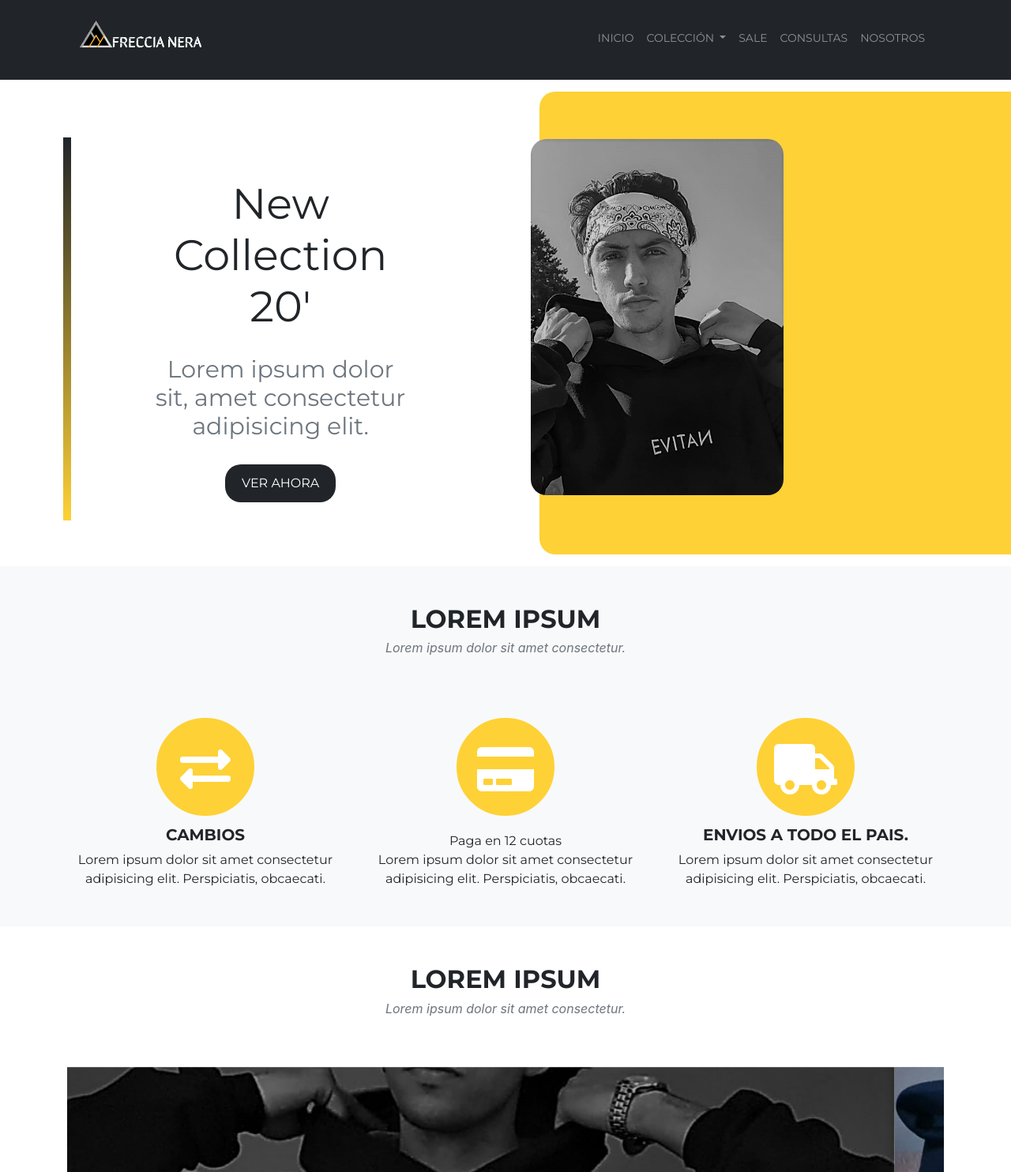
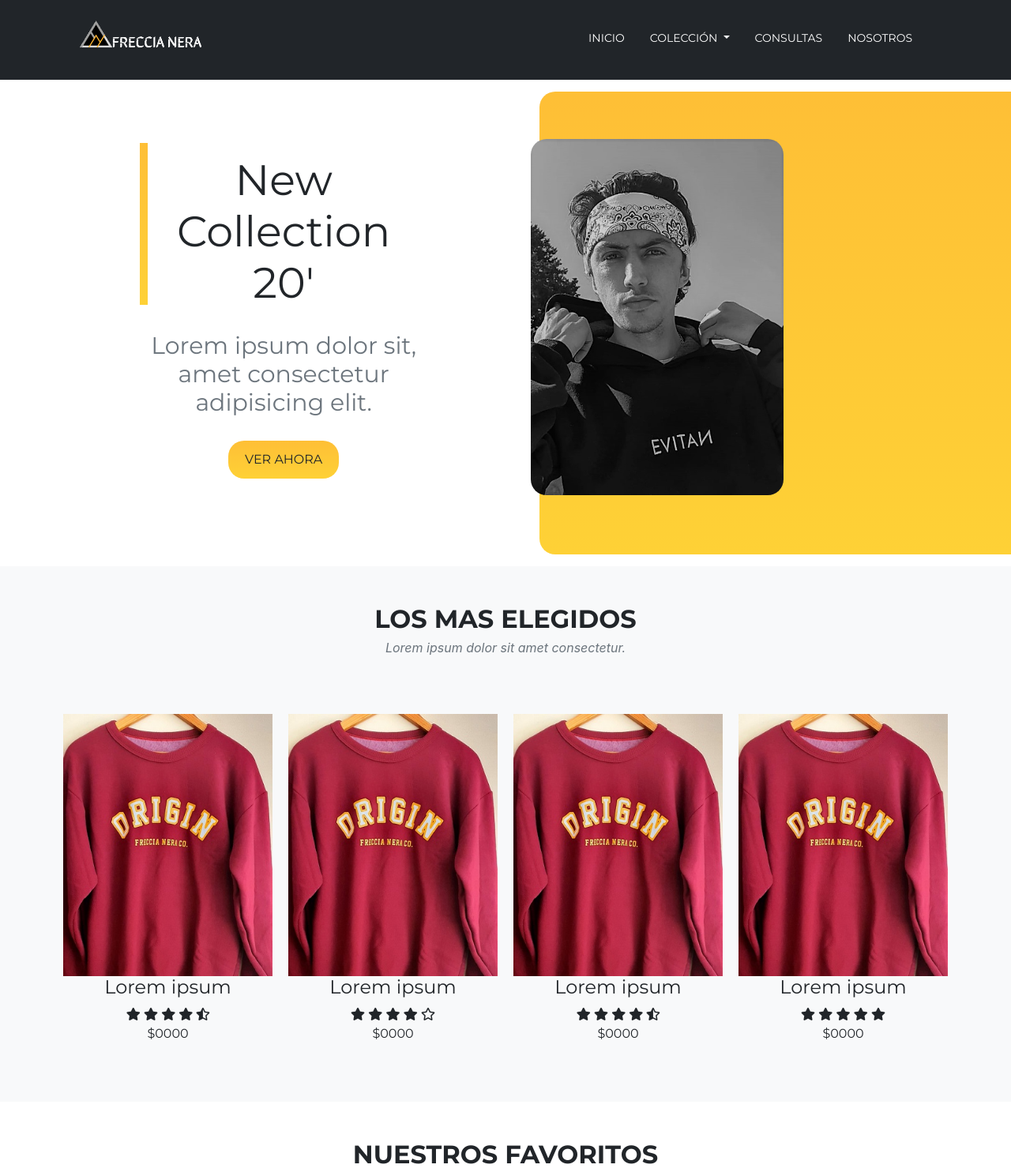
Before and after one commit to fbontje/FrecciaNera, a plain HTML site: page index.html in a window 1280 px wide. Shown: the part 5-1489 px from the top of the page at 79% size. Drawn offline with nearby package versions, Linux system fonts and the light colour scheme; a web font is replaced by a local one.

Commit message:
Arreglos Index 2

```diff
--- a/Sass/scss/_header.scss
+++ b/Sass/scss/_header.scss
@@ -10,9 +10,20 @@ header{
       text-transform: uppercase;
       padding-right: 16px;
       color: $blanco;
+      margin-right: 1rem;
     }
     .navbar-toggler{
       outline: none;
     }
+    .dropdown-menu{
+      background-color: $negro;
+      min-width: 0;
+    }
   }
 }
+header nav ul li a{
+  color: $blanco !important;
+}
+header nav ul li a:hover{
+  color: $amarillo !important;
+}
--- a/Sass/scss/_index.scss
+++ b/Sass/scss/_index.scss
@@ -18,7 +18,7 @@
         position: absolute;
         right: 0;
         top: 0;
-        background: $amarillo;
+        background: linear-gradient(to bottom, $naranja, $amarillo);
         height: 100%;
         width: 80%;
         border-radius: 20px 0 0 20px;
@@ -28,7 +28,6 @@
         padding-left: 15%;
         h2{
         font-size: 54px;
-        padding-top: 60px;
         }
         h3{
             font-size: 30px;
@@ -41,20 +40,23 @@
             border: 0;
             padding: 12px 10px;
             outline: none;
-            color: $blanco;
-            background: $negro;
+            transition: .3s;
+            color: $negro;
+            background: linear-gradient(to bottom, $naranja, $amarillo);
             cursor: pointer;
             border-radius: 20px;
         }
+        button:hover{
+            transform: scale(1.2);
+        }
     }
-    .col-lg-5::after{
-        content: '';
+    .line-box{
+        position: absolute;
+        right: -10;
+        top: 0;
+        background: linear-gradient(to bottom, $naranja, $amarillo);
+        height: 45%;
         width: 10px;
-        height: 100%;
-        background: linear-gradient(to bottom, $negro, $amarillo);
-        position: absolute;
-        left:15% ;
-        top: 8px;
     }
 }
 .section-index{
@@ -82,7 +84,6 @@
         }
     }
     .fa-stack {
-        display: inline-block;
         height: 2em;
         position: relative;
         width: 2.5em;
@@ -91,7 +92,17 @@
         height: 2em;
         width: 2.5em;
     }
-    #carouselSection{
-            width: 100vh;
+    .col-xl-3, .col-6{
+        padding: 10px;
+        img{
+            width: 100%;
+        }
+        transition: transform 0.5s;
+    }
+    .col-xl-3:hover{
+        transform: translateY(-10px);
     }
 }
+#carouselSection{
+    width: 100vh;
+}
--- a/Sass/scss/_variables.scss
+++ b/Sass/scss/_variables.scss
@@ -6,13 +6,13 @@ $font-family1: "Montserrat", -apple-system, BlinkMacSystemFont, "Segoe UI", Robo
 $negro:#212529;
 $blanco:#fff;
 $amarillo:#fed136;
-$amarillointenso:#fed336;
+$naranja:#febf36;
 $gris:#6c757d;
 
 /*-----mixin-----*/
 @mixin section{
     padding-top: 3rem;
-    padding-bottom: 2rem;
+    padding-bottom: 3rem;
     text-align: center;
     h2{
         font-family: "Montserrat", -apple-system, BlinkMacSystemFont, "Segoe UI", Roboto, "Helvetica Neue", Arial, sans-serif, "Apple Color Emoji", "Segoe UI Emoji", "Segoe UI Symbol", "Noto Color Emoji";
--- a/index.html
+++ b/index.html
@@ -4,10 +4,14 @@
     <!-- Required meta tags -->
     <meta charset="utf-8">
     <meta name="viewport" content="width=device-width, initial-scale=1, shrink-to-fit=no">
+    <title>Freccia Nera | E-Commerce</title>
+    <meta name="description" content="Encontra en nuestra tienda online indumentaria de alta calidad, con envios a todo el país, y pagalo en cuotas.">
+    <meta name="keyword" content="ROPA, REMERAS, BUZOS, CUOTAS, ENVIOS, JOGGERS, SALE">
     <!--Icons-->
     <link href="css/fontawesome.min.css" rel="stylesheet">
     <link href="css/brands.min.css" rel="stylesheet">
     <link href="css/solid.min.css" rel="stylesheet">
+    <link rel="stylesheet" href="css/all.min.css">
     <!--Fonts-->
     <link href="https://fonts.googleapis.com/css?family=Montserrat:400,700" rel="stylesheet" type="text/css" />
     <link href="https://fonts.googleapis.com/css?family=Droid+Serif:400,700,400italic,700italic" rel="stylesheet" type="text/css" />
@@ -15,10 +19,9 @@
     <!-- Bootstrap CSS -->
     <link rel="stylesheet" href="https://stackpath.bootstrapcdn.com/bootstrap/4.5.2/css/bootstrap.min.css" integrity="sha384-JcKb8q3iqJ61gNV9KGb8thSsNjpSL0n8PARn9HuZOnIxN0hoP+VmmDGMN5t9UJ0Z" crossorigin="anonymous">
     <link rel="stylesheet" href="Sass/css/main.css">
-    <title>FRECCIA NERA</title>
   </head>
   <body>
-    <!--NAVBAR-->
+    <!--Navbar-->
     <header class="header">
         <div class="container">
           <nav class="navbar navbar-expand-lg navbar-dark">
@@ -39,11 +42,11 @@
                     <a class="dropdown-item" href="remeras.html">Remeras</a>
                     <a class="dropdown-item" href="hoodies.html">Hoodies</a>
                     <a class="dropdown-item" href="joggers.html">Joggers</a>
-                    <a class="dropdown-item" href="colecciones.html">Ver Todo</a>
+                    <a class="dropdown-item" href="joggers.html">Sale</a>
+                    <a class="dropdown-item" href="joggers.html">Accesorios</a>
+                    <a class="dropdown-item" href="joggers.html">Sale</a>
+                    <a class="dropdown-item" href="colecciones.html">VER TODO</a>
                   </div>
-                </li>
-                <li class="nav-item">
-                  <a class="nav-link" href="sale.html">Sale</a>
                 </li>
                 <li class="nav-item">
                   <a class="nav-link" href="consultas.html">consultas</a>
@@ -56,13 +59,21 @@
           </nav>
         </div>
     </header>
+    <!--Masthead-->
     <div class="container-fluid">
       <div class="row">
         <div class="col-lg-5 col-12 text-center my-auto">
-          <h2>New Collection <br> 20'</h2>
-          <h3 class="text-muted">Lorem ipsum dolor sit, amet consectetur adipisicing elit.</h3>
-          <button type="button">VER AHORA</button>
-        </div>
+          <div class="row">
+            <div>
+            <div class="line-box"></div>
+            </div>
+            <div class="pl-2">
+              <h2>New Collection <br> 20'</h2>
+              <h3 class="text-muted">Lorem ipsum dolor sit, amet consectetur adipisicing elit.</h3>
+              <a href="colecciones.html"><button type="button">VER AHORA </button></a>
+            </div>
+          </div>
+          </div>
         <div class="col-lg-7 col-12">
           <div class="masthead">
             <img src="imagenes/FN3.jfif" class="border-masthead">
@@ -71,42 +82,66 @@
         </div>
       </div>
     </div>
-    <!--Servicios-->
+    <!--Productos-->
     <section class="section-index bg-light">
       <div class="container">
-        <h2>lorem ipsum</h2>
-        <h3>Lorem ipsum dolor sit amet consectetur. </h3>
+        <h2>Los mas elegidos</h2>
+        <h3>Lorem ipsum dolor sit amet consectetur.</h3>
         <div class="row">
-          <div class="col-10 mx-auto col-md-6 col-lg-4 ">
-              <span class="service-icon fa-4x">
-                  <i class="fas fa-circle fa-stack-2x text-primary"></i>
-                  <i class="fas fa-exchange-alt fa-stack-1x fa-inverse"></i>
-              </span>
-              <h5>Cambios</h5>
-              <p>Lorem ipsum dolor sit amet consectetur adipisicing elit. Perspiciatis, obcaecati.</p>
+          <div class="col-xl-3 col-6">
+            <img src="imagenes/BUZO1.jpeg" alt="buzo">
+            <h4>Lorem ipsum</h4>
+            <div class="rating">
+              <i class="fas fa-star"></i>
+              <i class="fas fa-star"></i>
+              <i class="fas fa-star"></i>
+              <i class="fas fa-star"></i>
+              <i class="fas fa-star-half-alt"></i>
+            </div>
+            <p>$0000</p>
           </div>
-          <div class="col-10 mx-auto col-md-6 col-lg-4 ">
-              <span class="service-icon fa-4x">
-                  <i class="fas fa-circle fa-stack-2x text-primary"></i>
-                  <i class="fas fa-credit-card fa-stack-1x fa-inverse"></i>
-              </span>
-              <h5></h5>Paga en 12 cuotas</h5>
-              <p>Lorem ipsum dolor sit amet consectetur adipisicing elit. Perspiciatis, obcaecati.</p>
+          <div class="col-xl-3 col-6">
+            <img src="imagenes/BUZO1.jpeg" alt="buzo">
+            <h4>Lorem ipsum</h4>
+            <div class="rating">
+              <i class="fas fa-star"></i>
+              <i class="fas fa-star"></i>
+              <i class="fas fa-star"></i>
+              <i class="fas fa-star"></i>
+              <i class="far fa-star"></i>
+            </div>
+            <p>$0000</p>
           </div>
-          <div class="col-10 mx-auto col-md-6 col-lg-4 ">
-              <span class="service-icon fa-4x">
-                  <i class="fas fa-circle fa-stack-2x text-primary"></i>
-                  <i class="fas fa-truck fa-stack-1x fa-inverse"></i>
-              </span>
-              <h5>Envios a todo el pais.</h5>
-              <p>Lorem ipsum dolor sit amet consectetur adipisicing elit. Perspiciatis, obcaecati.</p>
+          <div class="col-xl-3 col-6">
+            <img src="imagenes/BUZO1.jpeg" alt="buzo">
+            <h4>Lorem ipsum</h4>
+            <div class="rating">
+              <i class="fas fa-star"></i>
+              <i class="fas fa-star"></i>
+              <i class="fas fa-star"></i>
+              <i class="fas fa-star"></i>
+              <i class="fas fa-star-half-alt"></i>
+            </div>
+            <p>$0000</p>
+          </div>
+          <div class="col-xl-3 col-6">
+            <img src="imagenes/BUZO1.jpeg" alt="buzo">
+            <h4>Lorem ipsum</h4>
+            <div class="rating">
+              <i class="fas fa-star"></i>
+              <i class="fas fa-star"></i>
+              <i class="fas fa-star"></i>
+              <i class="fas fa-star"></i>
+              <i class="fas fa-star"></i>
+            </div>
+            <p>$0000</p>
           </div>
         </div>
       </div>
     </section>
     <!-- Carousel-->
     <section class="container section-index" id="carouselSection">
-      <h2>lorem ipsum</h2>
+      <h2>nuestros favoritos</h2>
       <h3>Lorem ipsum dolor sit amet consectetur. </h3>
       <div id="carouselExampleIndicators" class="carousel slide" data-ride="carousel">
         <ol class="carousel-indicators">
@@ -134,6 +169,39 @@
         </a>
       </div>
     </section>
+    <!--Servicios-->
+    <section class="section-index bg-light">
+      <div class="container">
+        <h2>¿POR QUÉ ELEGIRNOS?</h2>
+        <h3>Lorem ipsum dolor sit amet consectetur. </h3>
+        <div class="row">
+          <div class="col-10 mx-auto col-md-6 col-lg-4 ">
+              <span class="service-icon fa-4x">
+                  <i class="fas fa-circle fa-stack-2x text-primary"></i>
+                  <i class="fas fa-exchange-alt fa-stack-1x fa-inverse"></i>
+              </span>
+              <h5>Cambios.</h5>
+              <p>Lorem ipsum dolor sit amet consectetur adipisicing elit. Perspiciatis, obcaecati.</p>
+          </div>
+          <div class="col-10 mx-auto col-md-6 col-lg-4 ">
+              <span class="service-icon fa-4x">
+                  <i class="fas fa-circle fa-stack-2x text-primary"></i>
+                  <i class="fas fa-credit-card fa-stack-1x fa-inverse"></i>
+              </span>
+              <h5>Paga en 12 cuotas.</h5>
+              <p>Lorem ipsum dolor sit amet consectetur adipisicing elit. Perspiciatis, obcaecati.</p>
+          </div>
+          <div class="col-10 mx-auto col-md-6 col-lg-4 ">
+              <span class="service-icon fa-4x">
+                  <i class="fas fa-circle fa-stack-2x text-primary"></i>
+                  <i class="fas fa-truck fa-stack-1x fa-inverse"></i>
+              </span>
+              <h5>Envios a todo el pais.</h5>
+              <p>Lorem ipsum dolor sit amet consectetur adipisicing elit. Perspiciatis, obcaecati.</p>
+          </div>
+        </div>
+      </div>
+    </section>
     <!-- Footer-->
     <footer class="footer py-4">
       <div class="container">
```
Also changed, not shown: Sass/css/main.css, imagenes/01-thumbnail.jpg (added), imagenes/LOGO.gif (deleted), imagenes/LOGO.png (deleted).
